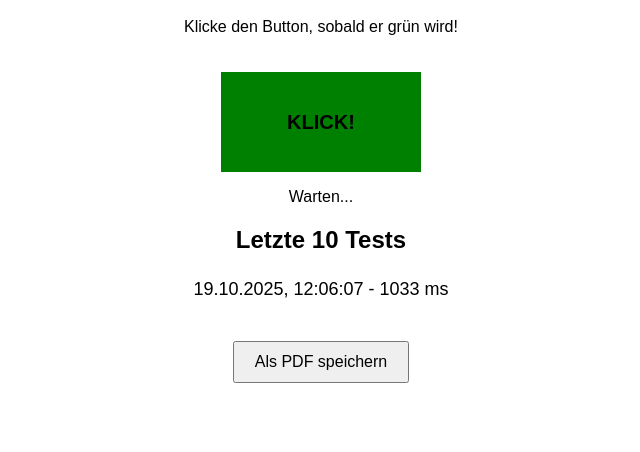
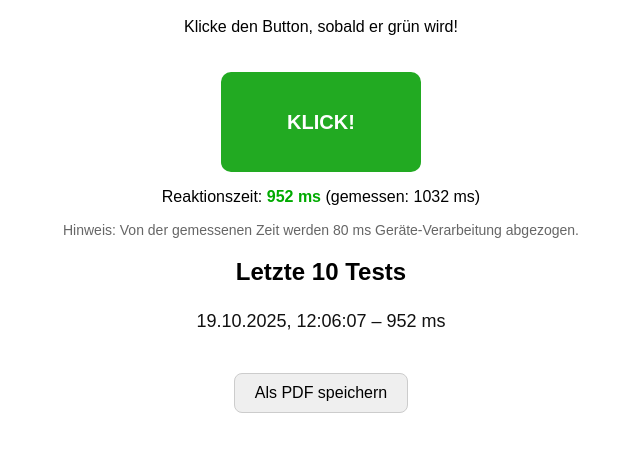
Before and after one commit to 4RJN/reaktionszeit, a plain HTML site: page index.html in a window 1280 px wide. Both pictures are taken after a click on the button "KLICK!". Shown: the part 90-542 px from the top of the page, without its empty margins (319-959 px from the left). Drawn offline with nearby package versions, Linux system fonts and the light colour scheme.

Commit message:
genauere Messung, Rot wird bestraft

```diff
--- a/index.html
+++ b/index.html
@@ -1,46 +1,29 @@
 <!DOCTYPE html>
 <html lang="de">
 <head>
-    <meta charset="UTF-8">
-    <meta name="viewport" content="width=device-width, initial-scale=1.0">
+  <meta charset="UTF-8" />
+  <meta name="viewport" content="width=device-width, initial-scale=1.0"/>
   <title>Reaktionstest</title>
   <script src="https://cdnjs.cloudflare.com/ajax/libs/jspdf/2.5.1/jspdf.umd.min.js"></script>
   <style>
-        body {
-            font-family: Arial, sans-serif;
-            text-align: center;
-            margin: 50px;
+    :root { --accent: #0a0; --warn:#d00; }
+    body { font-family: Arial, sans-serif; text-align:center; margin:50px; }
+    #reaction-button{
+      width:200px;height:100px;font-size:20px;font-weight:bold;border:none;cursor:pointer;margin-top:20px;border-radius:10px;color:#fff;
+      transition: background-color .15s ease, transform .05s ease;
     }
-        #reaction-button {
-            width: 200px;
-            height: 100px;
-            font-size: 20px;
-            font-weight: bold;
-            border: none;
-            cursor: pointer;
-            margin-top: 20px;
+    #reaction-button:active{ transform: scale(0.99); }
+    .red{ background-color:#d33; }
+    .green{ background-color:#2a2; }
+    #history{ margin-top:20px; list-style:none; padding:0; }
+    li{ padding:5px; font-size:18px; }
+    li.early{ color: var(--warn); font-weight:600; }
+    li.hit{ color:#111; }
+    #download-pdf{
+      margin-top:20px; padding:10px 20px; font-size:16px; cursor:pointer; border-radius:8px; border:1px solid #ccc;
     }
-        .red {
-            background-color: red;
-        }
-        .green {
-            background-color: green;
-        }
-        #history {
-            margin-top: 20px;
-            list-style-type: none;
-            padding: 0;
-        }
-        li {
-            padding: 5px;
-            font-size: 18px;
-        }
-        #download-pdf {
-            margin-top: 20px;
-            padding: 10px 20px;
-            font-size: 16px;
-            cursor: pointer;
-        }
+    #result strong{ color: var(--accent); }
+    .muted{ color:#666; font-size:14px; margin-top:6px; }
   </style>
 </head>
 <body>
@@ -50,6 +33,7 @@
 
   <button id="reaction-button" class="red">Warten...</button>
   <p id="result"></p>
+  <div class="muted" id="offset-note"></div>
 
   <h2>Letzte 10 Tests</h2>
   <ul id="history"></ul>
@@ -57,74 +41,119 @@
   <button id="download-pdf">Als PDF speichern</button>
 
   <script>
-        let button = document.getElementById("reaction-button");
-        let resultText = document.getElementById("result");
-        let historyList = document.getElementById("history");
-        let downloadButton = document.getElementById("download-pdf");
-        let startTime, endTime;
-        let history = [];
+    // ===== Einstellungen =====
+    const PROCESSING_OFFSET_MS = 80; // typ. Geräte-Verarbeitungszeit 60–100ms -> hier Mittelwert 80ms
 
-        function startTest() {
-            resultText.textContent = "Warten...";
-            button.textContent = "Warten...";
+    // ===== UI-Elemente =====
+    const button = document.getElementById("reaction-button");
+    const resultText = document.getElementById("result");
+    const historyList = document.getElementById("history");
+    const downloadButton = document.getElementById("download-pdf");
+    const offsetNote = document.getElementById("offset-note");
+
+    // ===== Zustand / Daten =====
+    let state = "idle";          // "waiting" (rot) | "ready" (grün)
+    let startTime = null;        // performance.now() bei Grün
+    const history = [];          // {ts, type:'hit'|'early', ms?:number}
+
+    offsetNote.textContent = `Hinweis: Von der gemessenen Zeit werden ${PROCESSING_OFFSET_MS} ms Geräte-Verarbeitung abgezogen.`;
+
+    function renderHistory() {
+      historyList.innerHTML = "";
+      history.slice(0,10).forEach(item => {
+        const li = document.createElement("li");
+        if (item.type === "early") {
+          li.textContent = `${item.ts} – zu früh`;
+          li.className = "early";
+        } else {
+          li.textContent = `${item.ts} – ${item.ms} ms`;
+          li.className = "hit";
+        }
+        historyList.appendChild(li);
+      });
+    }
+
+    function pushEarly() {
+      const ts = new Date().toLocaleString("de-DE");
+      history.unshift({ ts, type: "early" });
+      if (history.length > 10) history.pop();
+      renderHistory();
+      resultText.textContent = "Zu früh! Versuch neu gestartet.";
+    }
+
+    function pushHit(rawMs) {
+      const adjusted = Math.max(0, Math.round(rawMs - PROCESSING_OFFSET_MS));
+      const ts = new Date().toLocaleString("de-DE");
+      history.unshift({ ts, type: "hit", ms: adjusted });
+      if (history.length > 10) history.pop();
+      renderHistory();
+      resultText.innerHTML = `Reaktionszeit: <strong>${adjusted} ms</strong> (gemessen: ${Math.round(rawMs)} ms)`;
+    }
+
+    function setRed() {
       button.classList.remove("green");
       button.classList.add("red");
-            button.disabled = true;
+      button.textContent = "Warten...";
+    }
 
-            let randomDelay = Math.random() * 3000 + 2000; // 2-5 Sekunden
-
-            setTimeout(() => {
-                startTime = new Date();
+    function setGreen() {
       button.classList.remove("red");
       button.classList.add("green");
       button.textContent = "KLICK!";
-                button.disabled = false;
+    }
+
+    function startTest() {
+      state = "waiting";
+      startTime = null;
+      setRed();
+      // Während „waiting“ ist der Button absichtlich NICHT disabled,
+      // damit „zu früh“-Klicks erfasst werden können.
+      const randomDelay = Math.random() * 3000 + 2000; // 2–5 s
+      setTimeout(() => {
+        state = "ready";
+        startTime = performance.now();
+        setGreen();
       }, randomDelay);
     }
 
     button.addEventListener("click", () => {
-            if (button.classList.contains("green")) {
-                endTime = new Date();
-                let reactionTime = endTime - startTime;
-                resultText.textContent = `Reaktionszeit: ${reactionTime} ms`;
-
-                // Speichere das Ergebnis mit Datum & Uhrzeit
-                let timestamp = new Date().toLocaleString("de-DE");
-                history.unshift(`${timestamp} - ${reactionTime} ms`);
-
-                // Begrenze auf 10 Einträge
-                if (history.length > 10) {
-                    history.pop();
+      if (state === "waiting") {
+        // Zu früh geklickt
+        pushEarly();
+        startTest();
+        return;
       }
-
-                // Zeige die Historie
-                historyList.innerHTML = "";
-                history.forEach(entry => {
-                    let li = document.createElement("li");
-                    li.textContent = entry;
-                    historyList.appendChild(li);
-                });
-
+      if (state === "ready") {
+        const end = performance.now();
+        const raw = end - startTime; // präzise Messung in ms
+        pushHit(raw);
         startTest();
       }
     });
 
-        // Funktion zum PDF-Erstellen
+    // PDF-Export
     downloadButton.addEventListener("click", () => {
       const { jsPDF } = window.jspdf;
       const doc = new jsPDF();
 
       doc.setFontSize(16);
       doc.text("Reaktionstest Ergebnisse", 20, 20);
-            doc.setFontSize(12);
+      doc.setFontSize(11);
+      doc.text(`Abzug Geräte-Verarbeitung: ${PROCESSING_OFFSET_MS} ms`, 20, 28);
 
-            history.forEach((entry, index) => {
-                doc.text(entry, 20, 40 + index * 10);
+      let y = 40;
+      history.slice(0, 10).forEach((item, idx) => {
+        const line = item.type === "early"
+          ? `${idx + 1}. ${item.ts} – zu früh`
+          : `${idx + 1}. ${item.ts} – ${item.ms} ms`;
+        doc.text(line, 20, y);
+        y += 8;
       });
 
       doc.save("Reaktionstest-Ergebnisse.pdf");
     });
 
+    // Start
     startTest();
   </script>
 
```
Lines whose indentation alone changed are shown as unchanged.
